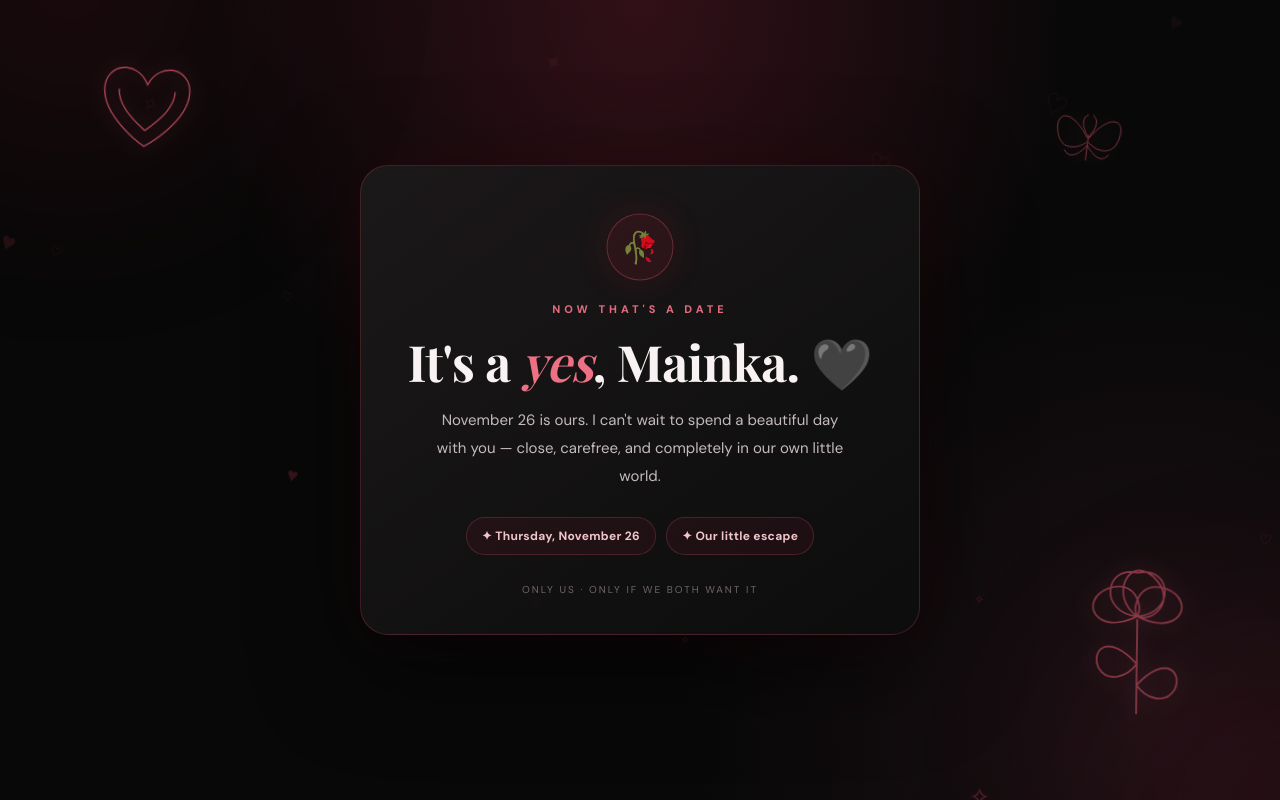
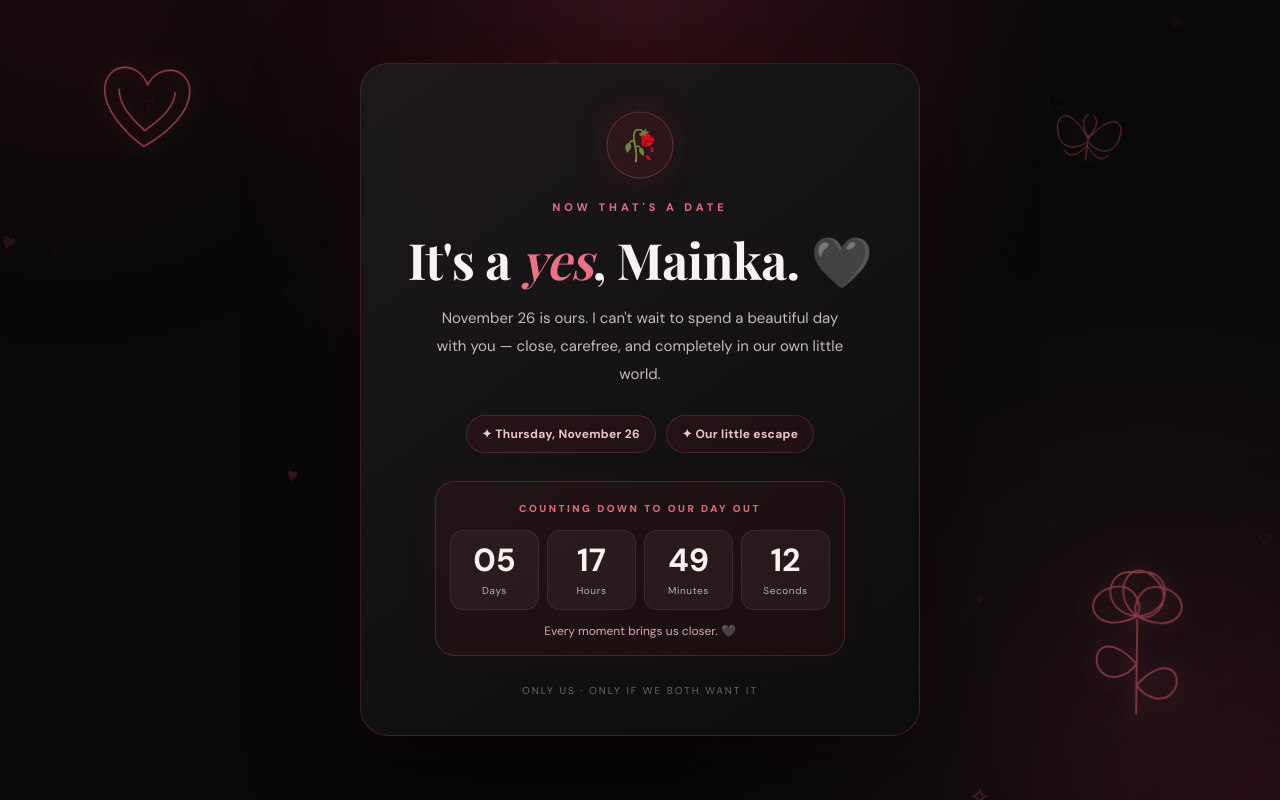
Before and after one commit to VidunD/Love, a plain HTML site: page index.html in a window 1280 px wide. Both pictures are taken after a click on the button "I'd love that 🖤". Drawn offline with nearby package versions, Linux system fonts and the light colour scheme; a web font is replaced by a local one.

Commit message:
Add live countdown to confirmation screen

```diff
--- a/index.html
+++ b/index.html
@@ -59,6 +59,13 @@
     .success,.declined { display:none; }
     .success h1,.declined h1 { font-size:clamp(34px,8vw,50px); }
     .success .mark { animation:heartbeat 1.3s ease-in-out infinite; }
+    .countdown-wrap { margin:28px auto 4px; padding:20px 14px 16px; max-width:410px; border:1px solid rgba(227,90,112,.25); border-radius:20px; background:rgba(181,31,56,.08); box-shadow:0 0 28px rgba(181,31,56,.08); }
+    .countdown-label { color:#e16b7e; font-size:10px; font-weight:800; letter-spacing:2.5px; margin-bottom:15px; }
+    .countdown { display:grid; grid-template-columns:repeat(4,1fr); gap:8px; }
+    .count-unit { padding:12px 4px; border-radius:13px; background:rgba(255,255,255,.045); border:1px solid rgba(255,255,255,.07); }
+    .count-unit strong { display:block; color:#fff0f2; font:700 clamp(23px,5vw,32px)/1.1 'DM Sans',sans-serif; font-variant-numeric:tabular-nums; }
+    .count-unit span { display:block; margin-top:6px; color:#bdaeb2; font-size:10px; letter-spacing:.6px; }
+    .countdown-message { margin-top:13px; color:#d5aab2; font-size:12px; }
     @keyframes heartbeat { 50% { transform:scale(1.08); } }
     .footer { margin-top:28px; color:#6f6568; font-size:10px; letter-spacing:2px; text-transform:uppercase; }
     @media(max-width:440px) { .card { padding:40px 22px 32px; } .details { gap:8px; } .detail { padding:9px 12px; } button { width:100%; } }
@@ -98,6 +105,16 @@
       <h1>It's a <em>yes</em>, Mainka. 🖤</h1>
       <p>November 26 is ours. I can't wait to spend a beautiful day with you — close, carefree, and completely in our own little world.</p>
       <div class="details"><span class="detail">✦ Thursday, November 26</span><span class="detail">✦ Our little escape</span></div>
+      <div class="countdown-wrap">
+        <div class="countdown-label">COUNTING DOWN TO OUR DAY OUT</div>
+        <div class="countdown" id="countdown" aria-live="polite">
+          <div class="count-unit"><strong id="days">--</strong><span>Days</span></div>
+          <div class="count-unit"><strong id="hours">--</strong><span>Hours</span></div>
+          <div class="count-unit"><strong id="minutes">--</strong><span>Minutes</span></div>
+          <div class="count-unit"><strong id="seconds">--</strong><span>Seconds</span></div>
+        </div>
+        <div class="countdown-message" id="countdownMessage">Every moment brings us closer. 🖤</div>
+      </div>
       <div class="footer">Only us · Only if we both want it</div>
     </section>
     <section class="declined" id="declined" aria-live="polite">
@@ -118,10 +135,34 @@
       el.style.animationDuration=(9+Math.random()*10)+'s'; el.style.animationDelay=(-Math.random()*16)+'s';
       sparks.appendChild(el);
     }
+    let countdownTimer;
+    const startCountdown = () => {
+      const target = new Date(2026, 10, 26, 9, 0, 0);
+      const updateCountdown = () => {
+        const diff = target.getTime() - Date.now();
+        if (diff <= 0) {
+          document.getElementById('countdown').style.display = 'none';
+          document.getElementById('countdownMessage').textContent = "Today is our day out. Make it a beautiful one. 🖤";
+          clearInterval(countdownTimer);
+          return;
+        }
+        const days = Math.floor(diff / 86400000);
+        const hours = Math.floor((diff % 86400000) / 3600000);
+        const minutes = Math.floor((diff % 3600000) / 60000);
+        const seconds = Math.floor((diff % 60000) / 1000);
+        document.getElementById('days').textContent = String(days).padStart(2,'0');
+        document.getElementById('hours').textContent = String(hours).padStart(2,'0');
+        document.getElementById('minutes').textContent = String(minutes).padStart(2,'0');
+        document.getElementById('seconds').textContent = String(seconds).padStart(2,'0');
+      };
+      updateCountdown();
+      countdownTimer = setInterval(updateCountdown, 1000);
+    };
     document.getElementById('yes').addEventListener('click',()=>{
       document.getElementById('question').style.display='none';
       document.getElementById('success').style.display='block';
       document.getElementById('footer').style.display='none';
+      startCountdown();
     });
     const noButton = document.getElementById('no');
     let dodgeCount = 0;
```
